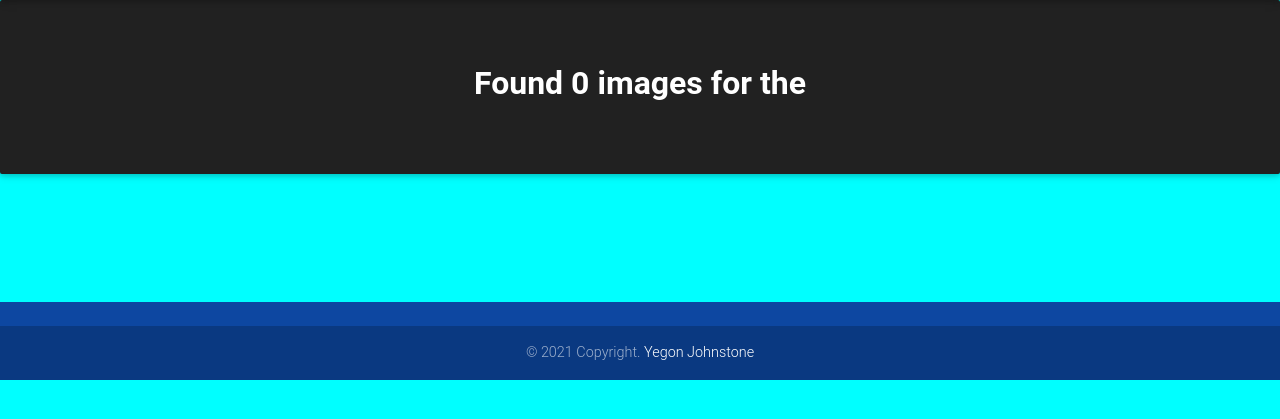
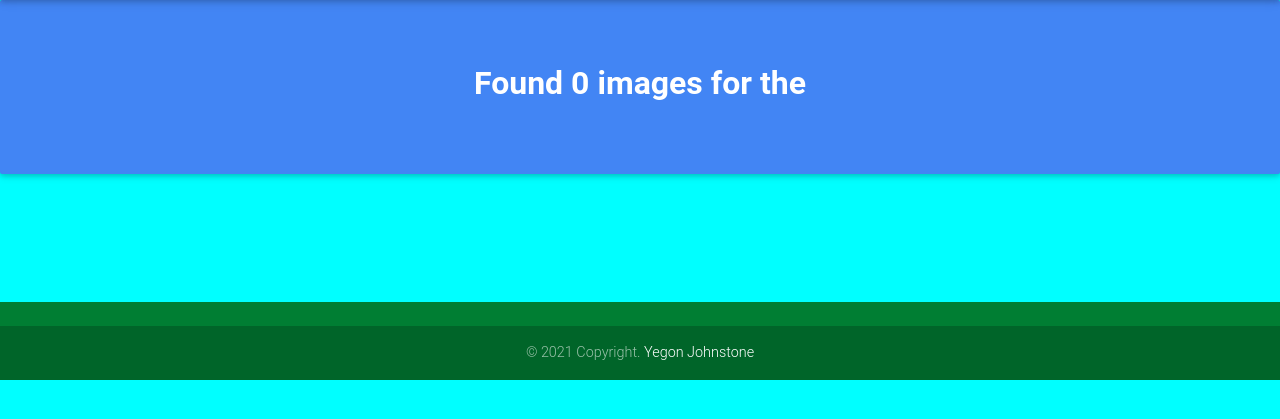
Before and after one commit to jwy951/jowiye-gallery, a Django app: template photos/templates/search.html in a window 1280 px wide. Shown: the part 56-475 px from the top of the page. Run offline with Django 3.2, Linux system fonts and the light colour scheme; the template is opened without the code that fills it, so the values that code supplies are empty; some libraries are stand-ins or nearby versions.

Commit message:
add template polish

```diff
--- a/photos/templates/base.html
+++ b/photos/templates/base.html
@@ -7,9 +7,9 @@
 <head>
     <meta charset="utf-8">
     <meta name="viewport" content="width=device-width, initial-scale=1">
-    <link rel="apple-touch-icon" sizes="180x180" href="/static/apple-touch-icon.png">
+    <!-- <link rel="apple-touch-icon" sizes="180x180" href="/static/apple-touch-icon.png">
     <link rel="icon" type="images/png" sizes="32x32" href="/static/favicon-32x32.png">
-    <link rel="icon" type="images/png" sizes="16x16" href="/static/favicon-16x16.png">
+    <link rel="icon" type="images/png" sizes="16x16" href="/static/favicon-16x16.png"> -->
 
     {% if title %}
     <title>Jowiye Photo Gallery - {{title}}</title>
@@ -38,9 +38,9 @@
     {% include "navbar.html" %}
 
     {% block content %}
-    <div class="jumbotron jumbotron-fluid bg-dark">
+    <div class="jumbotron jumbotron-fluid badge-primary">
         <div class="">
-            <h2 class="display-4 text-center font-weight-bold text-white">Welcome to Jowiye Photo Gallery</h2>
+            <h2 class="display-6 text-center font-weight-bold text-white">Welcome to Jowiye Photo Gallery</h2>
         </div>
     </div>
 
@@ -65,7 +65,7 @@
     {% endblock %}
     <div class="pt-4 mt-4 mb-4 pb-4"></div>
     <!-- Footer -->
-    <footer class="page-footer font-small primary-color-dark mt-4 pt-4">
+    <footer class="page-footer font-small success-color-dark mt-4 pt-4">
 
         <!-- Copyright -->
         <div class="footer-copyright text-center py-3">© 2021 Copyright.
--- a/photos/templates/category.html
+++ b/photos/templates/category.html
@@ -6,13 +6,13 @@
 
     <div class="">
         {% if images %}
-        <div class="jumbotron jumbotron-fluid bg-success">
+        <div class="jumbotron jumbotron-fluid bg-primary">
             <div class="">
                 <h2 class="display-5 text-center font-weight-bold text-white">Found {{ images|length }} images for{{message}}</h2>
             </div>
         </div>
         {% else %}
-        <div class="jumbotron jumbotron-fluid bg-success">
+        <div class="jumbotron jumbotron-fluid bg-primary">
             <div class="">
                 <h2 class="display-5 text-center font-weight-bold text-white">Found 0 images for the {{message}}</h2>
             </div>
@@ -21,7 +21,7 @@
 
     </div>
 
-    <div class="row container-fluid ">
+    <div class="row container-fluid">
         <div class="container-fluid">
 
             <div class="grid">
--- a/photos/templates/images.html
+++ b/photos/templates/images.html
@@ -5,7 +5,7 @@
 <div class="container mt-4">
 
     <div class="row">
-        <div class="container-fluid">
+        <div class="container">
 
             <div class="grid">
                 <div class="grid-sizer"></div>
--- a/photos/templates/locations.html
+++ b/photos/templates/locations.html
@@ -6,14 +6,14 @@
 
     <div class="">
         {% if images %}
-        <div class="jumbotron jumbotron-fluid bg-dark">
+        <div class="jumbotron jumbotron-fluid bg-primary">
             <div class="">
                 <h2 class="display-5 text-center font-weight-bold text-white">Found {{ images|length }} images for
                     {{message}}</h2>
             </div>
         </div>
         {% else %}
-        <div class="jumbotron jumbotron-fluid bg-dark">
+        <div class="jumbotron jumbotron-fluid bg-primary">
             <div class="container">
                 <h2 class="display-5 text-center font-weight-bold text-white">Found 0 images for the {{message}}</h2>
             </div>
--- a/photos/templates/search.html
+++ b/photos/templates/search.html
@@ -5,14 +5,14 @@
 <div class="">
     <div class="">
         {% if images %}
-        <div class="jumbotron jumbotron-fluid bg-dark">
+        <div class="jumbotron jumbotron-fluid bg-primary">
             <div class="">
                 <h2 class="display-5 text-center font-weight-bold text-white">Found {{ images|length }} images for
                     {{message}}</h2>
             </div>
         </div>
         {% else %}
-        <div class="jumbotron jumbotron-fluid bg-dark">
+        <div class="jumbotron jumbotron-fluid bg-primary">
             <div class="container">
                 <h2 class="display-5 text-center font-weight-bold text-white">Found 0 images for the {{message}}</h2>
             </div>
--- a/static/copylink.js
+++ /dev/null
@@ -1,21 +0,0 @@
-$(function() {
-    $("input").click(function() {
-    $(this).focus();
-    $(this).select();
-    document.execCommand('copy');
-    $(this).after("Copied to clipboard");
-    });
-   });
-
-
-   // init Masonry
-var $grid = $('.grid').masonry({
-    itemSelector: '.grid-item',
-    percentPosition: true,
-    columnWidth: '.grid-sizer'
-  });
-
-  // layout Masonry after each image loads
-  $grid.imagesLoaded().progress( function() {
-    $grid.masonry();
-  });
```
